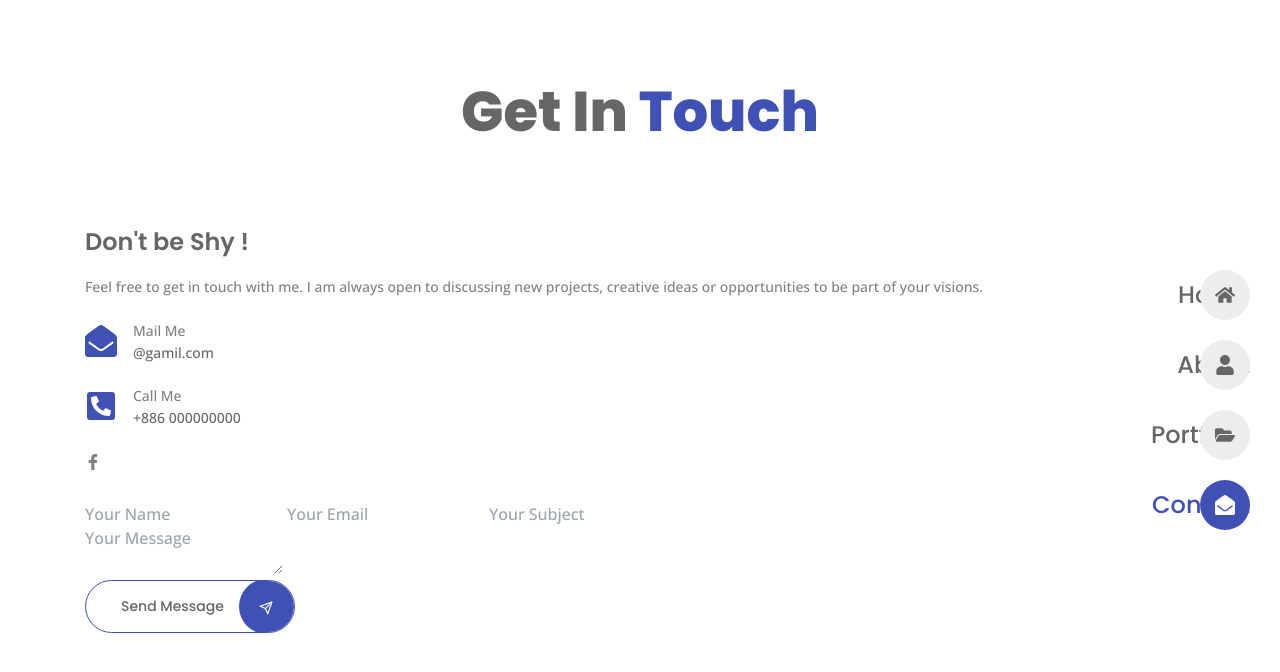
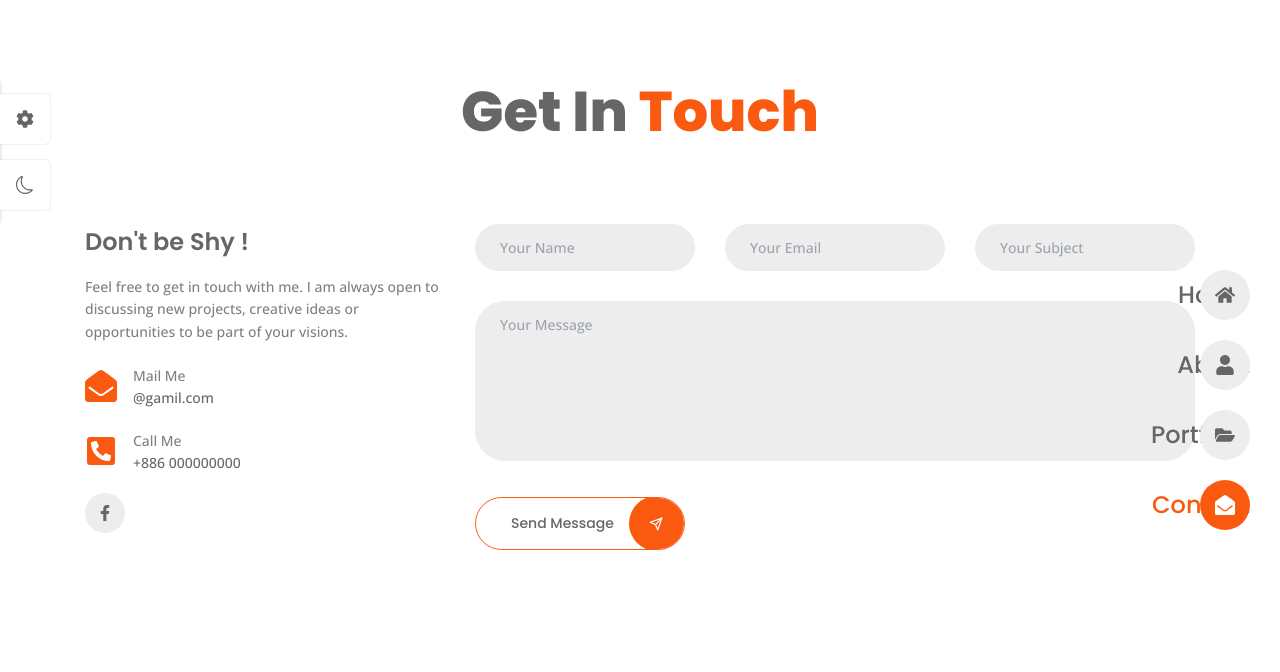
Before and after one commit to yaxingshih/react-personal-portfolio, a React (Vite) app: page /contact in a window 1280 px wide. Shown: the top 672 px of the page. Built offline with nearby package versions, Linux system fonts and the light colour scheme.

Commit message:
Add style switcher and modify Contact page

```diff
--- a/src/App.css
+++ b/src/App.css
@@ -34,6 +34,14 @@
     --weight-700: 700;
     --weight-800: 800;
 
+}
+
+.dark-theme {
+    --title-color: hsl(0, 0%, 100%);
+    --text-color: hsl(0, 0%, 80%);
+    --body-color: hsl(0, 0%, 7%);
+    --container-color: hsl(0, 1%, 17%);
+    --border-color :hsl(0, 0%, 15%);
 }
 /* ========== BASE ========== */
 * {
--- a/src/App.jsx
+++ b/src/App.jsx
@@ -1,6 +1,7 @@
 import { BrowserRouter, Routes, Route } from 'react-router-dom';
 
 import Navbar from './components/Navbar';
+import Themes from './components/Themes';
 import Home from './pages/home/Home';
 import About from './pages/about/About';
 import Portfolio from './pages/portfolio/Portfolio';
@@ -12,6 +13,7 @@
   return (
     <BrowserRouter>
       <Navbar />
+      <Themes />
       <Routes>
         <Route index element={<Home />}/>
         <Route path='about' element={<About />}/>
--- /dev/null
+++ b/src/components/ThemeItem.jsx
@@ -0,0 +1,9 @@
+import React from 'react'
+
+const ThemeItem = ({color, img, changeColor}) => {
+  return (
+    <img src={img} alt="" className='theme__img' onClick={() => {changeColor(color)}}/>
+  )
+}
+
+export default ThemeItem
--- /dev/null
+++ b/src/components/Themes.jsx
@@ -0,0 +1,82 @@
+import React, { useEffect, useState } from 'react';
+import { themes } from '../data';
+import ThemeItem from './ThemeItem';
+import { FaCog } from 'react-icons/fa';
+import { BsSun, BsMoon } from 'react-icons/bs';
+import './themes.css';
+
+const getStorageColor = () => {
+    let color = 'hsl(19, 96%, 52%)';
+    if(localStorage.getItem('color')){
+        color = localStorage.getItem('color');
+    }
+
+    return color;
+};
+
+const getStorageTheme = () => {
+    let theme = 'light-theme';
+    if(localStorage.getItem('theme')){
+        theme = localStorage.getItem('theme');
+    }
+
+    return theme;
+};
+
+const Themes = () => {
+  const [showSwitcher, setShowSwitcher] = useState(false);
+  const [color, setColor] = useState(getStorageColor());
+  const [theme, setTheme] = useState(getStorageTheme());
+
+  const changeColor = (color) => {
+        setColor(color);
+  };
+
+  const togglerTheme = () => {
+        if(theme === 'light-theme'){
+            setTheme('dark-theme')
+        }
+        else {
+            setTheme('light-theme')
+        }
+  }
+
+  useEffect (() => {
+        document.documentElement.style.setProperty('--first-color', color);
+        localStorage.setItem('color',color);
+  }, [color])
+
+  useEffect (() => {
+        document.documentElement.className = theme;
+        localStorage.setItem('theme',theme);
+  }, [theme])
+
+  return (
+    <div>
+        <div className={`${showSwitcher ? 'show-switcher' : ''} style__switcher`}>
+            <div className="style__switcher-toggler"
+                 onClick={() => setShowSwitcher(!showSwitcher)}
+            >
+                <FaCog />
+            </div>
+
+            <div className="theme__toggler" onClick={togglerTheme}>
+                {theme === 'light-theme' ? <BsMoon /> : <BsSun />}
+            </div>
+
+            <h3 className="style__switcher-title">Style Switcher</h3>
+            <div className="style__switcher-items">
+                {themes.map((theme, index) => {
+                    return <ThemeItem key={index} {...theme} changeColor={ changeColor }/>;
+                })}
+            </div>
+
+            <div className="style__switcher-close"
+                onClick={() => setShowSwitcher(!showSwitcher)}
+            >&times;</div>
+        </div>
+    </div>
+  )
+}
+
+export default Themes
--- a/src/components/navbar.css
+++ b/src/components/navbar.css
@@ -97,6 +97,9 @@
         position: relative;
     }
 
+    .dark-theme .nav__link {
+        border-color: hsl(0, 0%, 20%);
+    }
     .nav__icon {
         font-size: 20px;
         margin-inline: auto;
--- /dev/null
+++ b/src/components/themes.css
@@ -0,0 +1,87 @@
+.style__switcher {
+    position: fixed;
+    left: 0;
+    top: 10%;
+    background-color: var(--text-white);
+    width: 220px;
+    padding: 15px;
+    box-shadow: 0 0 4px hsl(0, 0%, 80%);
+    z-index: 10;
+    transform: translateX(-100%);
+    transition: all 0.3s ease;
+}
+
+.show-switcher {
+    transform: translateX(0);
+}
+
+.style__switcher,
+.style__switcher-toggler,
+.theme__toggler {
+    border-radius: 0 5px 5px 0;
+
+}
+
+.style__switcher-items {
+    display: grid;
+    grid-template-columns: repeat(5, 1fr);
+    column-gap: 4px;
+    row-gap: 8px;
+}
+
+.style__switcher-title,
+.style__switcher-toggler,
+.theme__toggler,
+.style__switcher-close {
+    color: hsl(0, 0%, 40%) ;
+
+}
+
+.style__switcher-title {
+    font-size: var(--small-font-size);
+    font-weight: var(--weight-600);
+    border-bottom: 1px solid hsl(0, 0%, 87%);
+    padding-bottom: 5px;
+    margin-bottom: 15px;
+}
+
+.theme-img {
+    width: 30px;
+    cursor: pointer;
+}
+
+.style__switcher-toggler,
+.theme__toggler {
+    position: absolute;
+    left: 100%;
+    background-color: var(--text-white);
+    height: 50px;
+    width: 50px;
+    font-size: var(--large-font-size);
+    cursor: pointer;
+    display: grid;
+    place-items: center;
+    box-shadow: 0 0 2px hsl(0, 0%, 80%);
+    transition: all 0.3s ease;
+}
+
+.show-switcher .style__switcher-toggler,
+.show-switcher .theme__toggler {
+    left: -100%;
+}
+
+.style__switcher-toggler {
+    top: 10%;
+}
+
+.theme__toggler {
+    bottom: 10%;
+}
+
+.style__switcher-close {
+    cursor: pointer;
+    font-size: var(--h2-font-size);
+    position: absolute;
+    top: 2%;
+    right: 15px;
+}
--- a/src/pages/contact/Contact.jsx
+++ b/src/pages/contact/Contact.jsx
@@ -39,8 +39,9 @@
             </div>
 
             <div className="contact__socials">
-              <a href="https://facebook.com" className="contact__social-link"></a>
-              <FaFacebookF />
+              <a href="https://facebook.com" className="contact__social-link">
+                <FaFacebookF />
+              </a>
             </div>
 
           </div>
@@ -49,9 +50,11 @@
             <div className="form__input-group">
               <div className="form__input-div">
                 <input type="text" className="form__control" placeholder='Your Name'/>
-
+              </div>
+              <div className="form__input-div">
                 <input type="text" className="form__control" placeholder='Your Email'/>
-
+              </div>
+              <div className="form__input-div">
                 <input type="text" className="form__control" placeholder='Your Subject'/>
               </div>
             </div>
--- a/src/pages/contact/contact.css
+++ b/src/pages/contact/contact.css
@@ -1,4 +1,4 @@
-.contact__container {
+.contact__containter {
     grid-template-columns: 4fr 8fr;
 }
 
@@ -38,3 +38,59 @@
     font-size: var(--small-font-size);
     font-weight: var(--weight-500);
 }
+
+.contact__socials {
+    display: flex;
+    column-gap: 16px;
+}
+
+.contact__social-link {
+    background-color: var(--container-color);
+    color: var(--title-color);
+    width: 40px;
+    height: 40px;
+    border-radius: 50%;
+    text-align: center;
+    line-height: 36px;
+    transition: all 0.3s ease;
+}
+
+.contact__social-link:hover {
+    background-color: var(--first-color);
+    color: var(--text-white);
+}
+
+.form__input-group {
+    display: grid;
+    grid-template-columns: repeat(3, 1fr);
+    column-gap: 30px;
+}
+
+.form__input-div {
+    margin-bottom: 30px;
+}
+
+.form__control {
+    border: 1px solid var(--container-color);
+    background-color: var(--container-color);
+    color: var(--title-color);
+    width: 100%;
+    padding: 12px 24px;
+    border-radius: 30px;
+    font-size: var(--small-font-size);
+    transition: all 0.3s ease;
+
+}
+
+.form__control:focus {
+    border: 1px solid var(--first-color);
+}
+.textarea {
+    resize: none;
+    height: 160px;
+}
+
+.contact__button-icon {
+    font-size: var(--h3-font-size);
+    line-height: 64px;
+}
```
